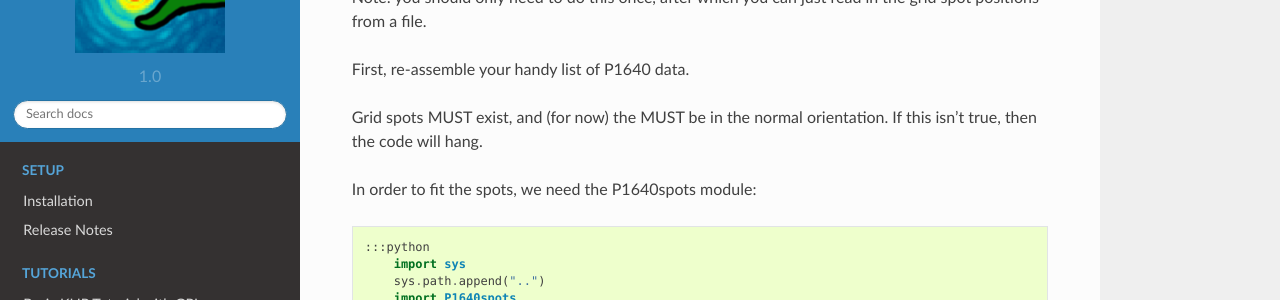
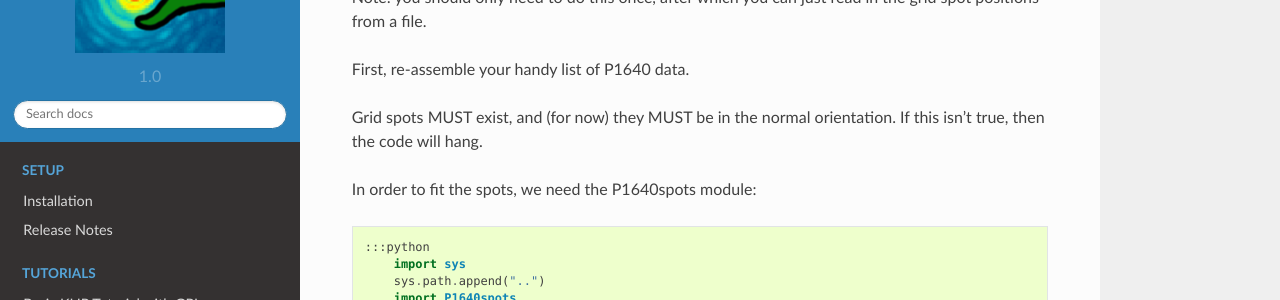
Before and after one commit to UCSB-Exoplanet-Polarimetry-Lab/pyKLIP_NMFJAX, a Sphinx documentation site: the page built from docs/source/p1640.rst, in a window 1280 px wide and 900 px high, scrolled down 2948 px. Shown: the part 150-450 px from the top of the window. Built offline with Sphinx 7.4.7 and the Read the Docs theme 2.0.0, drawn with Linux system fonts in a browser that asks for light colours; part of the change alters nothing that is shown; some of the changed text lies outside the part shown.

```diff
--- a/docs/source/p1640.rst
+++ b/docs/source/p1640.rst
@@ -80,7 +80,7 @@ or from the command line with
 ``wget https://sites.google.com/site/aguilarja/otherstuff/pyklip-tutorial-data/P1640_tutorial_data.tar.gz``
 Download the tarball and unpack the fits files into the
 ``tutorial/data`` folder with the command
-``tar -xvf data/P1640_tutorial_data.tar.gz``
+``tar -xvf P1640_tutorial_data.tar.gz``
 
 Living On The Edge Version
 ~~~~~~~~~~~~~~~~~~~~~~~~~~
@@ -107,7 +107,7 @@ Easy-peasy.
 
     :::python
         import glob
-        filelist=glob.glob("data/*Occulted*fits")
+        filelist=glob.glob("*Occulted*fits")
 
 Vet the datacubes
 ~~~~~~~~~~~~~~~~~
@@ -164,7 +164,7 @@ read in the grid spot positions from a file.
 
 First, re-assemble your handy list of P1640 data.
 
-Grid spots MUST exist, and (for now) the MUST be in the normal
+Grid spots MUST exist, and (for now) they MUST be in the normal
 orientation. If this isn't true, then the code will hang.
 
 In order to fit the spots, we need the P1640spots module:
```
